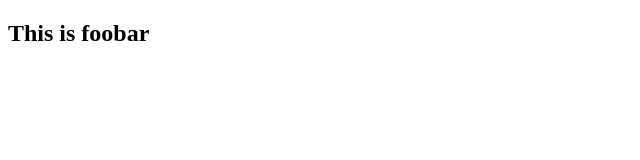
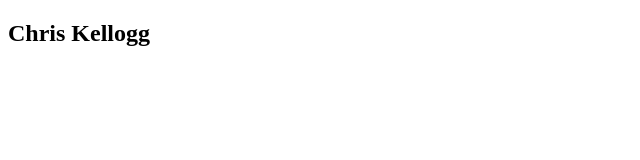
Before and after one commit to darksaber9999/foobar, a plain HTML site: page index.html in a window 1280 px wide. Shown: the full height of the page, 0-640 px from the left. Drawn offline with Linux system fonts and the light colour scheme.

Commit message:
update h2 with my name

```diff
--- a/index.html
+++ b/index.html
@@ -6,7 +6,7 @@
 </head>
 
 <body>
-  <h2>This is foobar</h2>
+  <h2>Chris Kellogg</h2>
 </body>
 
 </html>
```
